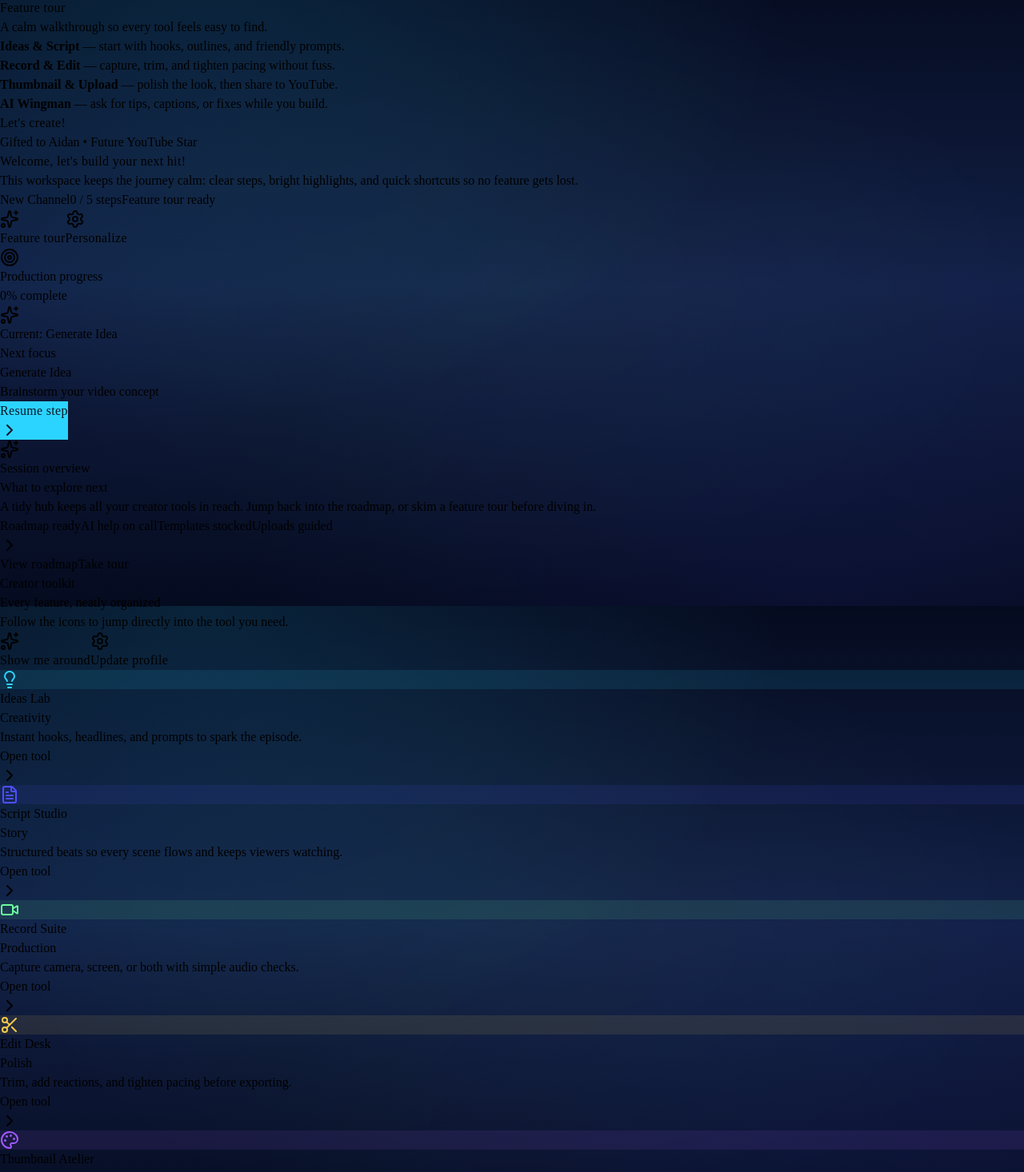
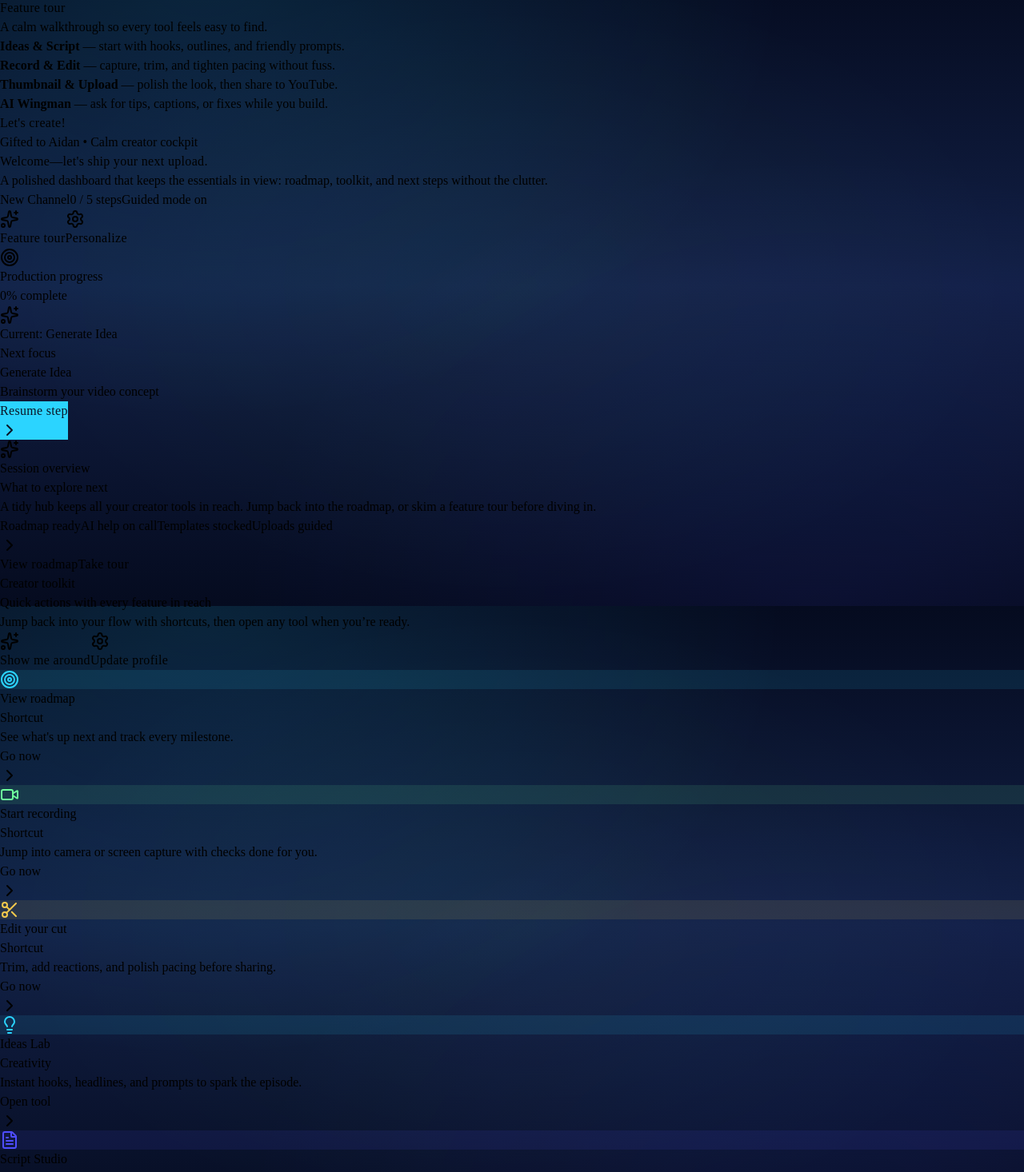
Before and after one commit to ismaelloveexcel/aidanyoutubeapp, a React (Vite) app in the folder client/: page / in a window 1280 px wide. Shown: the part 842-2308 px from the top of the page at 80% size. Built offline with nearby package versions, Linux system fonts and the light colour scheme.

Commit message:
Enhance dashboard focus and navigation polish

```diff
--- a/client/src/components/layout.tsx
+++ b/client/src/components/layout.tsx
@@ -30,7 +30,7 @@ export default function Layout({ children }: LayoutProps) {
   return (
     <div className="min-h-screen flex flex-col">
       {/* Header - Clean Professional Design */}
-      <header className="sticky top-0 z-50 w-full border-b border-[#1a2a4a] bg-[#0a1628]/90 backdrop-blur-xl">
+      <header className="sticky top-0 z-50 w-full border-b border-[#17233b] bg-gradient-to-r from-[#081121]/95 via-[#0a1628]/95 to-[#081121]/95 backdrop-blur-xl shadow-[0_10px_40px_-30px_rgba(0,0,0,0.9)]">
         <div className="flex h-20 items-center justify-between px-6 sm:px-8 max-w-6xl mx-auto sticky-nav">
           {/* Logo - Left */}
           <Link href="/">
@@ -46,7 +46,7 @@ export default function Layout({ children }: LayoutProps) {
           </Link>
 
           {/* Navigation - Center */}
-          <nav className="hidden md:flex items-center gap-1 bg-[#0f1d32]/80 rounded-full px-2 py-2 border border-[#1a2a4a]/70 shadow-[0_10px_40px_-20px_rgba(0,0,0,0.6)]">
+          <nav className="hidden md:flex items-center gap-1 bg-[#0f1d32]/85 rounded-full px-2 py-2 border border-[#1a2a4a]/60 shadow-[0_12px_40px_-28px_rgba(0,0,0,0.7)]">
             {mainNavItems.map((item) => {
               const Icon = item.icon;
               const isActive = location === item.path;
@@ -57,7 +57,7 @@ export default function Layout({ children }: LayoutProps) {
                       "relative flex items-center gap-2.5 px-5 py-2.5 rounded-full text-sm font-semibold transition-all cursor-pointer",
                       isActive
                         ? "text-white bg-white/10 ring-1 ring-[#2BD4FF]/60 shadow-[0_8px_30px_-10px_rgba(43,212,255,0.45)]"
-                        : "text-zinc-400 hover:text-white hover:bg-white/5"
+                        : "text-zinc-300 hover:text-white hover:bg-white/5"
                     )}
                     data-testid={`nav-${item.label.toLowerCase()}`}
                   >
@@ -75,8 +75,8 @@ export default function Layout({ children }: LayoutProps) {
                 className={cn(
                   "flex items-center gap-2 px-5 py-2.5 rounded-full text-sm font-semibold transition-all",
                   showMore
-                    ? "bg-white/10 text-white ring-1 ring-[#2BD4FF]/40"
-                    : "text-zinc-400 hover:text-white hover:bg-white/5"
+                    ? "bg-white/10 text-white ring-1 ring-[#2BD4FF]/40 shadow-[0_10px_30px_-18px_rgba(43,212,255,0.55)]"
+                    : "text-zinc-300 hover:text-white hover:bg-white/5"
                 )}
                 data-testid="nav-more"
               >
--- a/client/src/pages/dashboard.tsx
+++ b/client/src/pages/dashboard.tsx
@@ -122,6 +122,30 @@ const TOOLKIT_ITEMS = [
   },
 ];
 
+const QUICK_ACTIONS = [
+  {
+    title: "View roadmap",
+    description: "See what's up next and track every milestone.",
+    path: "/roadmap",
+    icon: Target,
+    color: "#2BD4FF",
+  },
+  {
+    title: "Start recording",
+    description: "Jump into camera or screen capture with checks done for you.",
+    path: "/recorder",
+    icon: Video,
+    color: "#6DFF9C",
+  },
+  {
+    title: "Edit your cut",
+    description: "Trim, add reactions, and polish pacing before sharing.",
+    path: "/editor",
+    icon: Scissors,
+    color: "#F3C94C",
+  },
+];
+
 const STEP_STORAGE_KEY = "tubestar-completed-steps";
 
 function getStoredSteps(): number[] {
@@ -229,26 +253,26 @@ export default function Dashboard() {
       </Dialog>
 
       <div className="grid gap-6 lg:grid-cols-[2fr,1fr] items-stretch">
-        <Card className="relative overflow-hidden p-6 sm:p-8 bg-gradient-to-br from-[#0f1f3f] via-[#0c172c] to-[#0b1322] border-[#1a2a4a]/70">
-          <div className="absolute inset-0 opacity-40 pointer-events-none bg-[radial-gradient(circle_at_20%_20%,rgba(43,212,255,0.25),transparent_40%),radial-gradient(circle_at_80%_0%,rgba(243,201,76,0.18),transparent_35%)]" />
+        <Card className="relative overflow-hidden p-6 sm:p-8 bg-gradient-to-br from-[#0f1f3f] via-[#0c172c] to-[#0b1322] border-[#1a2a4a]/70 shadow-[0_30px_80px_-60px_rgba(0,0,0,0.75)]">
+          <div className="absolute inset-0 opacity-50 pointer-events-none bg-[radial-gradient(circle_at_18%_18%,rgba(43,212,255,0.22),transparent_42%),radial-gradient(circle_at_80%_0%,rgba(243,201,76,0.16),transparent_35%),linear-gradient(120deg,rgba(255,255,255,0.04),transparent)]" />
           <div className="relative space-y-4">
             <div className="flex items-start justify-between gap-4 flex-wrap">
               <div className="space-y-2">
-                <p className="text-xs uppercase tracking-[0.25em] text-zinc-400">Gifted to Aidan • Future YouTube Star</p>
+                <p className="text-xs uppercase tracking-[0.25em] text-zinc-400">Gifted to Aidan • Calm creator cockpit</p>
                 <h1 className="text-3xl sm:text-4xl font-display font-bold text-white leading-tight">
-                  {displayName ? `Hey ${displayName}, let's design your next hit!` : "Welcome, let's build your next hit!"}
+                  {displayName ? `Hey ${displayName}, ready to ship your next upload?` : "Welcome—let's ship your next upload."}
                 </h1>
-                <p className="text-zinc-300 text-sm sm:text-base max-w-2xl">
-                  This workspace keeps the journey calm: clear steps, bright highlights, and quick shortcuts so no feature gets lost.
+                <p className="text-zinc-300 text-sm sm:text-base max-w-2xl leading-relaxed">
+                  A polished dashboard that keeps the essentials in view: roadmap, toolkit, and next steps without the clutter.
                 </p>
                 <div className="flex flex-wrap items-center gap-3">
                   <span className="px-3 py-1 rounded-full bg-white/10 border border-white/10 text-xs font-semibold text-white">{channelTag}</span>
-                  <span className="px-3 py-1 rounded-full bg-[#2BD4FF]/10 border border-[#2BD4FF]/30 text-xs font-semibold text-[#2BD4FF]">{completedSteps.length} / {STEPS.length} steps</span>
-                  <span className="px-3 py-1 rounded-full bg-[#F3C94C]/10 border border-[#F3C94C]/25 text-xs font-semibold text-[#F3C94C]">Feature tour ready</span>
+                  <span className="px-3 py-1 rounded-full bg-[#2BD4FF]/12 border border-[#2BD4FF]/30 text-xs font-semibold text-[#2BD4FF]">{completedSteps.length} / {STEPS.length} steps</span>
+                  <span className="px-3 py-1 rounded-full bg-[#6DFF9C]/12 border border-[#6DFF9C]/25 text-xs font-semibold text-[#6DFF9C]">Guided mode on</span>
                 </div>
               </div>
               <div className="flex gap-2">
-                <Button variant="outline" size="sm" className="text-zinc-200 border-white/15" onClick={() => setShowTour(true)}>
+                <Button variant="outline" size="sm" className="text-zinc-100 border-white/15 hover:border-[#2BD4FF]/40" onClick={() => setShowTour(true)}>
                   <Sparkles className="h-4 w-4 mr-2" /> Feature tour
                 </Button>
                 <Button variant="ghost" size="sm" className="text-zinc-200 hover:text-white" onClick={() => setShowSetup(true)}>
@@ -351,8 +375,8 @@ export default function Dashboard() {
         <div className="flex flex-wrap items-center justify-between gap-4">
           <div>
             <p className="text-xs uppercase tracking-[0.22em] text-zinc-500">Creator toolkit</p>
-            <h2 className="text-xl font-semibold text-white">Every feature, neatly organized</h2>
-            <p className="text-sm text-zinc-400">Follow the icons to jump directly into the tool you need.</p>
+            <h2 className="text-xl font-semibold text-white">Quick actions with every feature in reach</h2>
+            <p className="text-sm text-zinc-400">Jump back into your flow with shortcuts, then open any tool when you’re ready.</p>
           </div>
           <div className="flex gap-2">
             <Button variant="ghost" size="sm" className="text-zinc-200" onClick={() => setShowTour(true)}>
@@ -362,6 +386,34 @@ export default function Dashboard() {
               <Settings className="h-4 w-4 mr-2" /> Update profile
             </Button>
           </div>
+        </div>
+
+        <div className="grid gap-3 md:gap-4 grid-cols-1 sm:grid-cols-2 xl:grid-cols-3">
+          {QUICK_ACTIONS.map((action) => {
+            const Icon = action.icon;
+            return (
+              <Link key={action.title} href={action.path}>
+                <Card className="group relative h-full p-4 sm:p-5 bg-gradient-to-br from-[#0e1a2f] via-[#0b1526] to-[#0d1930] border border-[#1a2a4a]/60 hover:border-[#2BD4FF]/40 transition-all shadow-[0_20px_60px_-45px_rgba(0,0,0,0.9)]">
+                  <div className="absolute inset-x-4 top-0 h-0.5 bg-gradient-to-r from-transparent via-white/10 to-transparent opacity-0 group-hover:opacity-100 transition" />
+                  <div className="relative flex items-start gap-4">
+                    <div className="p-3 rounded-xl" style={{ background: `${action.color}1A`, color: action.color }}>
+                      <Icon className="h-5 w-5" />
+                    </div>
+                    <div className="space-y-1 flex-1">
+                      <div className="flex items-center justify-between gap-2">
+                        <h3 className="text-base font-semibold text-white">{action.title}</h3>
+                        <span className="text-[11px] px-2 py-1 rounded-full bg-white/5 text-zinc-300 uppercase tracking-wide">Shortcut</span>
+                      </div>
+                      <p className="text-sm text-zinc-400 leading-relaxed">{action.description}</p>
+                      <div className="inline-flex items-center gap-1 text-xs font-semibold text-[#2BD4FF] group-hover:translate-x-1 transition">
+                        Go now <ChevronRight className="h-3.5 w-3.5" />
+                      </div>
+                    </div>
+                  </div>
+                </Card>
+              </Link>
+            );
+          })}
         </div>
 
         <div className="grid gap-3 md:gap-4 grid-cols-1 sm:grid-cols-2 xl:grid-cols-3">
```
